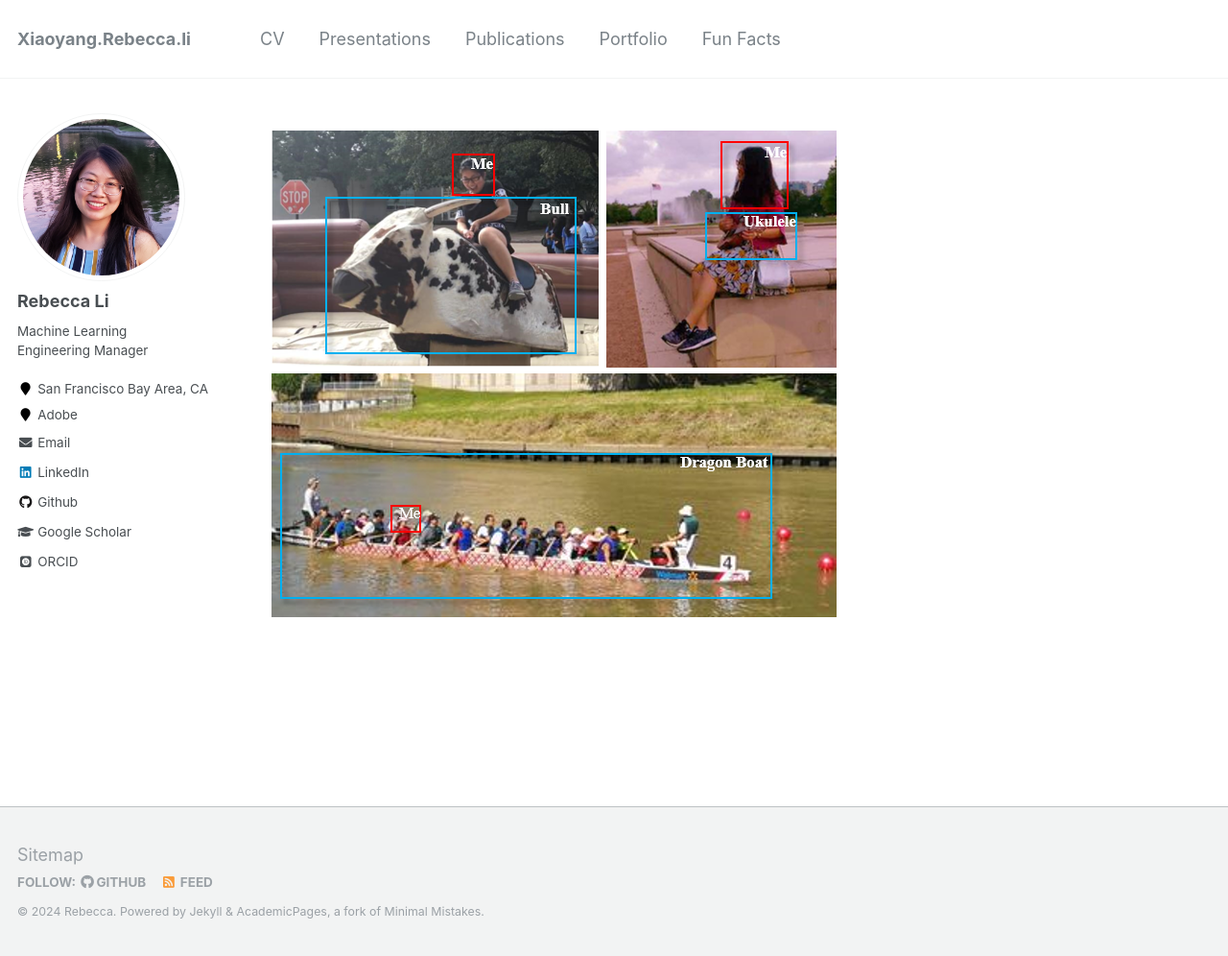
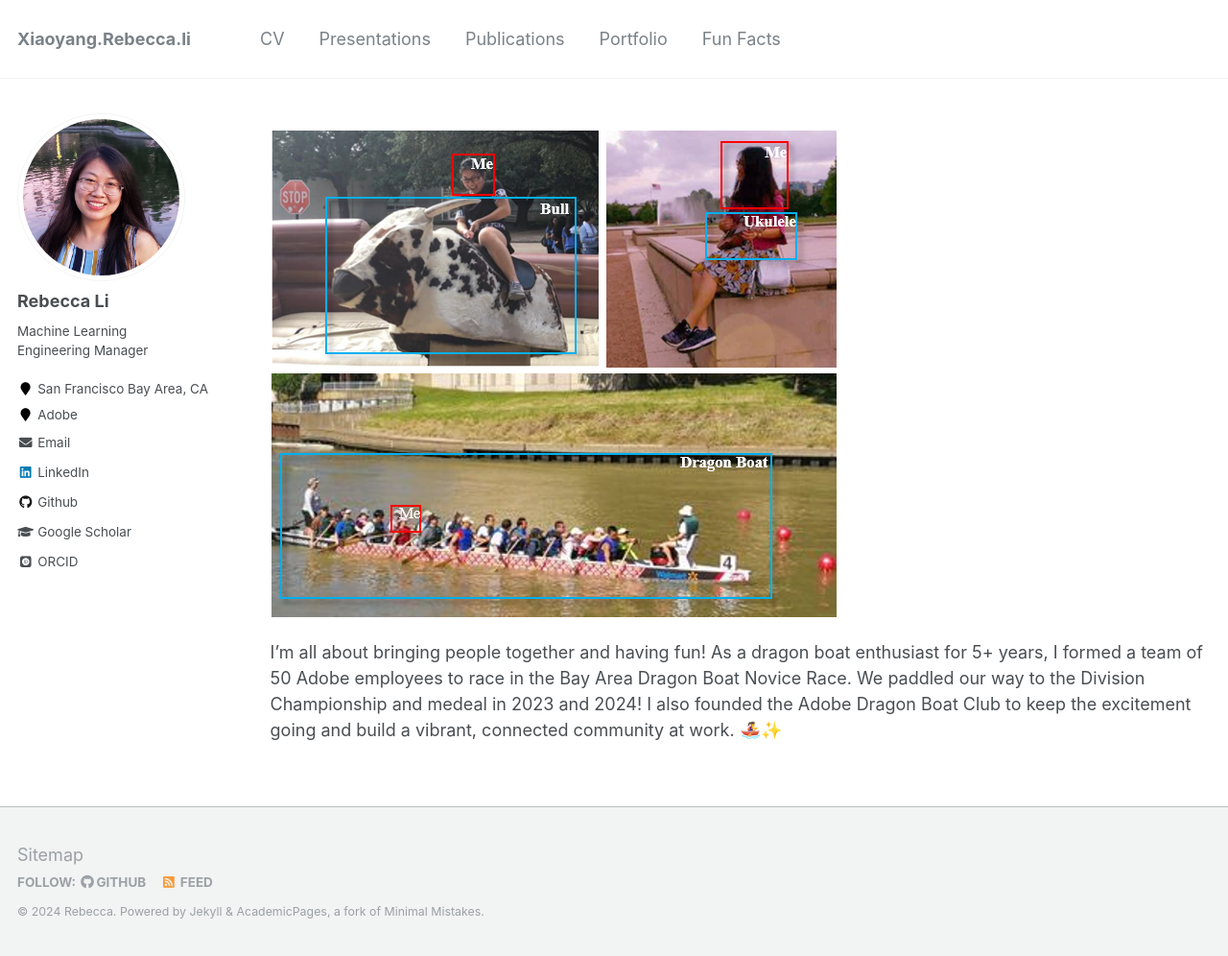
Before and after one commit to Xiaoyang-Rebecca/xiaoyang-rebecca.github.io, a Jekyll site: the page built from _pages/funfacts.md, in a window 1280 px wide and 996 px high. Shown: the whole window at 96% size. Built offline with Jekyll 4.4.1, drawn with Linux system fonts in a browser that asks for light colours; some web fonts are replaced.

Commit message:
Update funfacts.md

```diff
--- a/_pages/funfacts.md
+++ b/_pages/funfacts.md
@@ -7,3 +7,5 @@ redirect_from:
 ---
 
 ![test image size](/figures/Funfacts-detected.png)
+
+I’m all about bringing people together and having fun! As a dragon boat enthusiast for 5+ years, I formed a team of 50 Adobe employees to race in the Bay Area Dragon Boat Novice Race. We paddled our way to the Division Championship and medeal in 2023 and 2024! I also founded the Adobe Dragon Boat Club to keep the excitement going and build a vibrant, connected community at work. 🚣‍♀️✨
```
